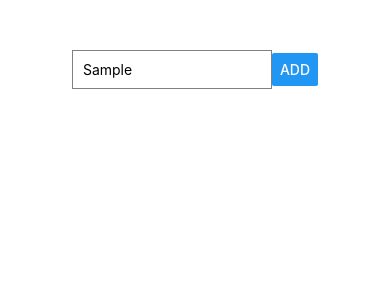
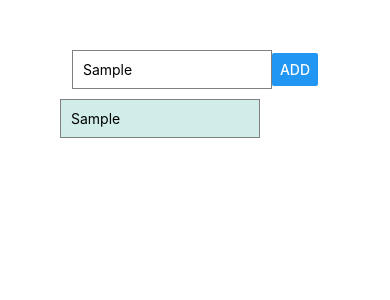
Before and after one commit to myk245/react-native-intro, a React Native app: screen / in a window 390 px wide. Both pictures are taken after typing "Sample" into the empty fields and a click on the button "ADD". Shown: the top 300 px of the page. Built offline with nearby package versions, Linux system fonts and the light colour scheme.

Commit message:
scrollview

```diff
--- a/App.js
+++ b/App.js
@@ -1,16 +1,17 @@
 import React, { useState } from 'react';
-import { StyleSheet, Text, View, TextInput, Button } from 'react-native';
+import { StyleSheet, Text, View, TextInput, Button, ScrollView } from 'react-native';
 
 export default function App() {
   const [enteredGoal, setEnteredGoal] = useState('');
+  const [courseGoals, setCourseGoals] = useState([]);
 
   const goalInputHandler = enteredText => {
     setEnteredGoal(enteredText)
   };
 
   const addGoalHandler = () => {
-    console.log(enteredGoal)
-  }
+    setCourseGoals(currentGoals => [...currentGoals, enteredGoal])
+  };
 
   return (
     <View style={styles.screen}>
@@ -27,9 +28,13 @@
         />
       </View>
 
-      <View>
-
-      </View>
+      <ScrollView>
+        {courseGoals.map(goal =>
+          <View key={goal} style={styles.listItem}>
+            <Text>{goal}</Text>
+          </View>
+        )}
+      </ScrollView>
     </View>
   );
 }
@@ -48,5 +53,13 @@
     borderColor: 'gray',
     borderWidth: 1,
     padding: 10
+  },
+  listItem: {
+    padding: 10,
+    margin: 10,
+    width: 200,
+    backgroundColor: '#d1ede9',
+    borderColor: 'gray',
+    borderWidth: 1
   }
 });
```
